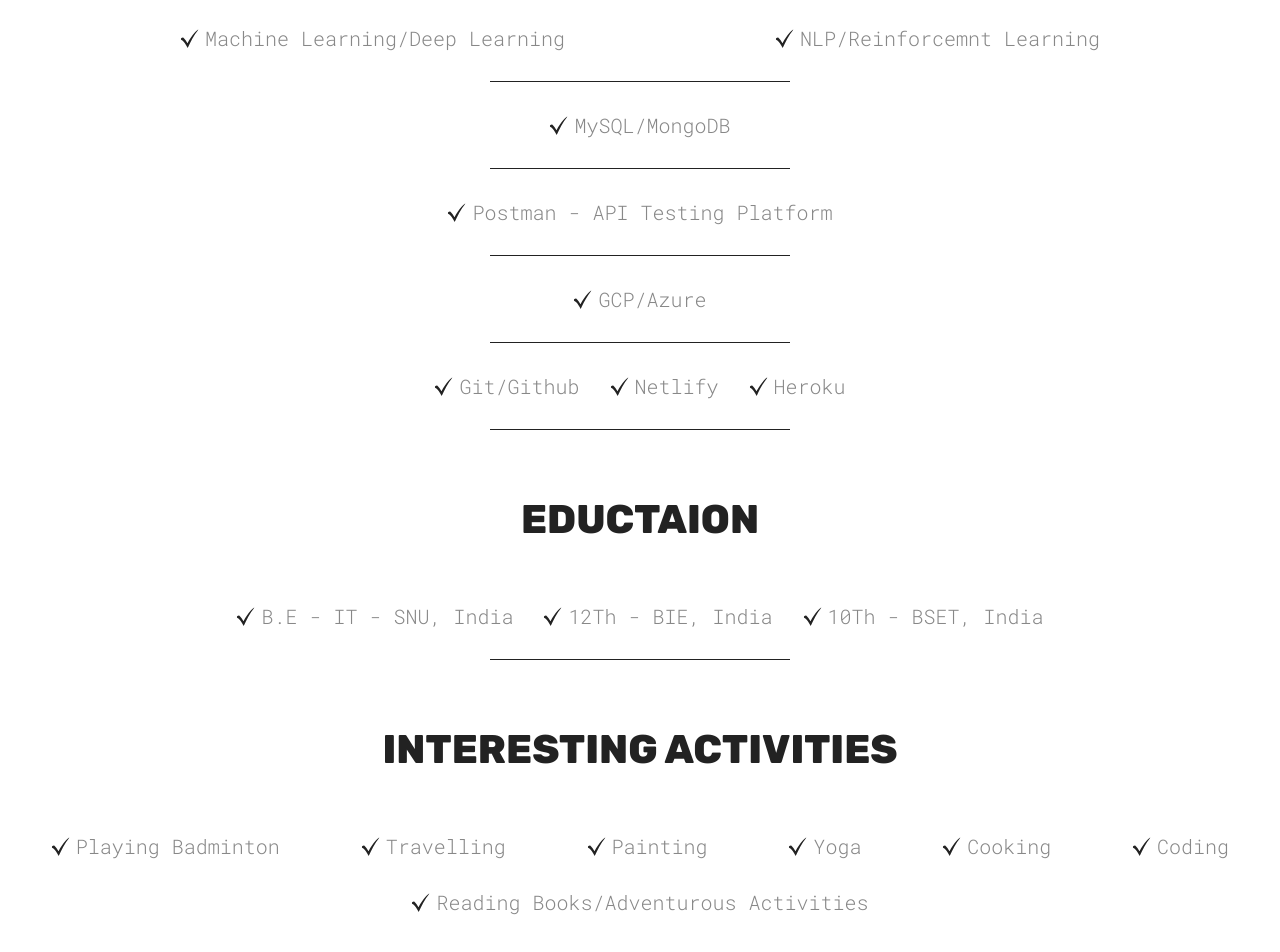
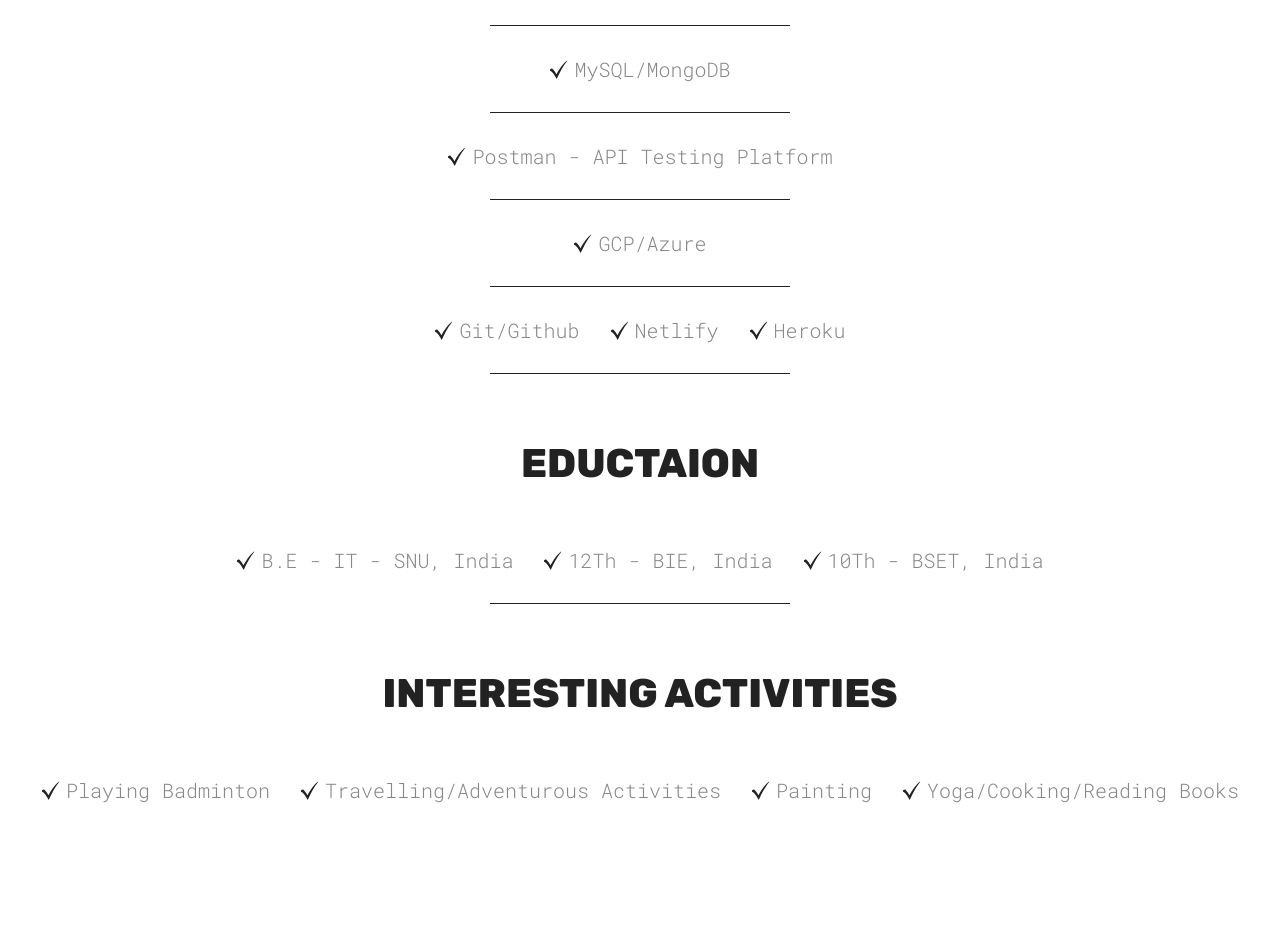
Before and after one commit to anilagopikumar/Anila-Portfolio, a React (Vite) app: page / in a window 1280 px wide. Shown: the part 1727-2679 px from the top of the page. Built offline with nearby package versions, Linux system fonts and the light colour scheme.

Commit message:
Update Skills.jsx

```diff
--- a/src/components/Skills/Skills.jsx
+++ b/src/components/Skills/Skills.jsx
@@ -39,8 +39,6 @@
         <SkillList src={checkMarkIcon} skill="Data Structures" />
         <SkillList src={checkMarkIcon} skill="Algorithms" />
         <SkillList src={checkMarkIcon} skill="Data Science/AI" />
-        <SkillList src={checkMarkIcon} skill="Machine Learning/Deep Learning" />
-        <SkillList src={checkMarkIcon} skill="NLP/Reinforcemnt Learning" />
     </div>
       <hr />
       <div className={styles.skillList}>
@@ -76,12 +74,9 @@
     <h1 className="sectionTitle">Interesting Activities</h1>
     <div className={styles.skillList}>
         <SkillList src={checkMarkIcon} skill="Playing Badminton" />
-        <SkillList src={checkMarkIcon} skill="Travelling" />
+        <SkillList src={checkMarkIcon} skill="Travelling/Adventurous Activities" />
         <SkillList src={checkMarkIcon} skill="Painting" />
-        <SkillList src={checkMarkIcon} skill="Yoga" />
-        <SkillList src={checkMarkIcon} skill="Cooking" />
-        <SkillList src={checkMarkIcon} skill="Coding" />
-        <SkillList src={checkMarkIcon} skill="Reading Books/Adventurous Activities" />
+        <SkillList src={checkMarkIcon} skill="Yoga/Cooking/Reading Books" />
     </div>
     </section>
   );
```
